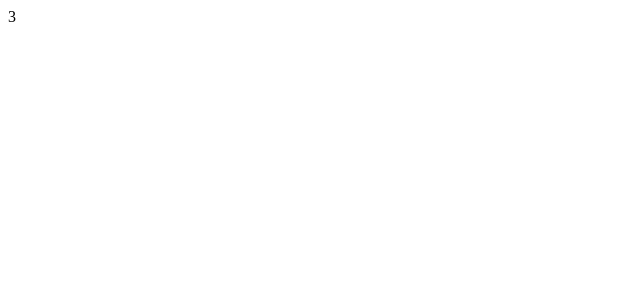
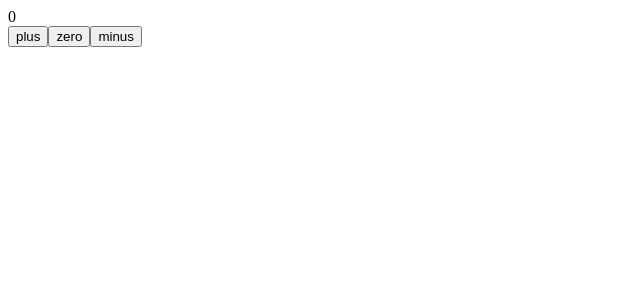
Before and after one commit to daironc78/StackOpenCursePart1, a React (Vite) app in the folder part1/: page / in a window 1280 px wide. Shown: the top 300 px of the page, without its empty margins (0-640 px from the left). Built offline with nearby package versions, Linux system fonts and the light colour scheme.

Commit message:
StateSons

```diff
--- a/part1/src/App.jsx
+++ b/part1/src/App.jsx
@@ -1,44 +1,43 @@
-import ReactDOMClient from 'react-dom/client'
+import { useState } from 'react'
+const App = () => {
 
-const App = (props) => {
-  let counter = 1
+  const [ counter, setCounter ] = useState(0)
 
+  const Display = (props) => {
+    return (
+      <div>{props.counter}</div>
+    )
+  }
 
+  const Button = (props) => {
+    return (
+      <button onClick={props.handleClick}>
+        {props.text}
+      </button>
+    )
+  }
 
-const root = () => {
-  ReactDOMClient.createRoot(document.getElementById('root')).render(
-    <App counter={counter} />
-  )
-
-}
-
-function renderApp() {
-  root.render
-}
-
-renderApp()
-counter += 1
-renderApp()
-counter += 1
-renderApp()
-
-  return (
-    <div>{counter}</div>
-  )
-
-
-}
-
-const Hello = ({ name, age }) => {
-  const bornYear = () => new Date().getFullYear() - age
+  const increaseByOne = () => setCounter(counter + 1)
+  const decreaseByOne = () => setCounter(counter - 1)
+  const setToZero = () => setCounter(0)
 
   return (
     <div>
-      <p>
-        Hello {name}, you are {age} years old
-      </p>
-      <p>So you were probably born in {bornYear()}</p>
+      <Display counter={counter}/>
+      <Button
+        handleClick={increaseByOne}
+        text='plus'
+      />
+      <Button
+        handleClick={setToZero}
+        text='zero'
+      />
+      <Button
+        handleClick={decreaseByOne}
+        text='minus'
+      />
     </div>
   )
 }
+
 export default App
```
